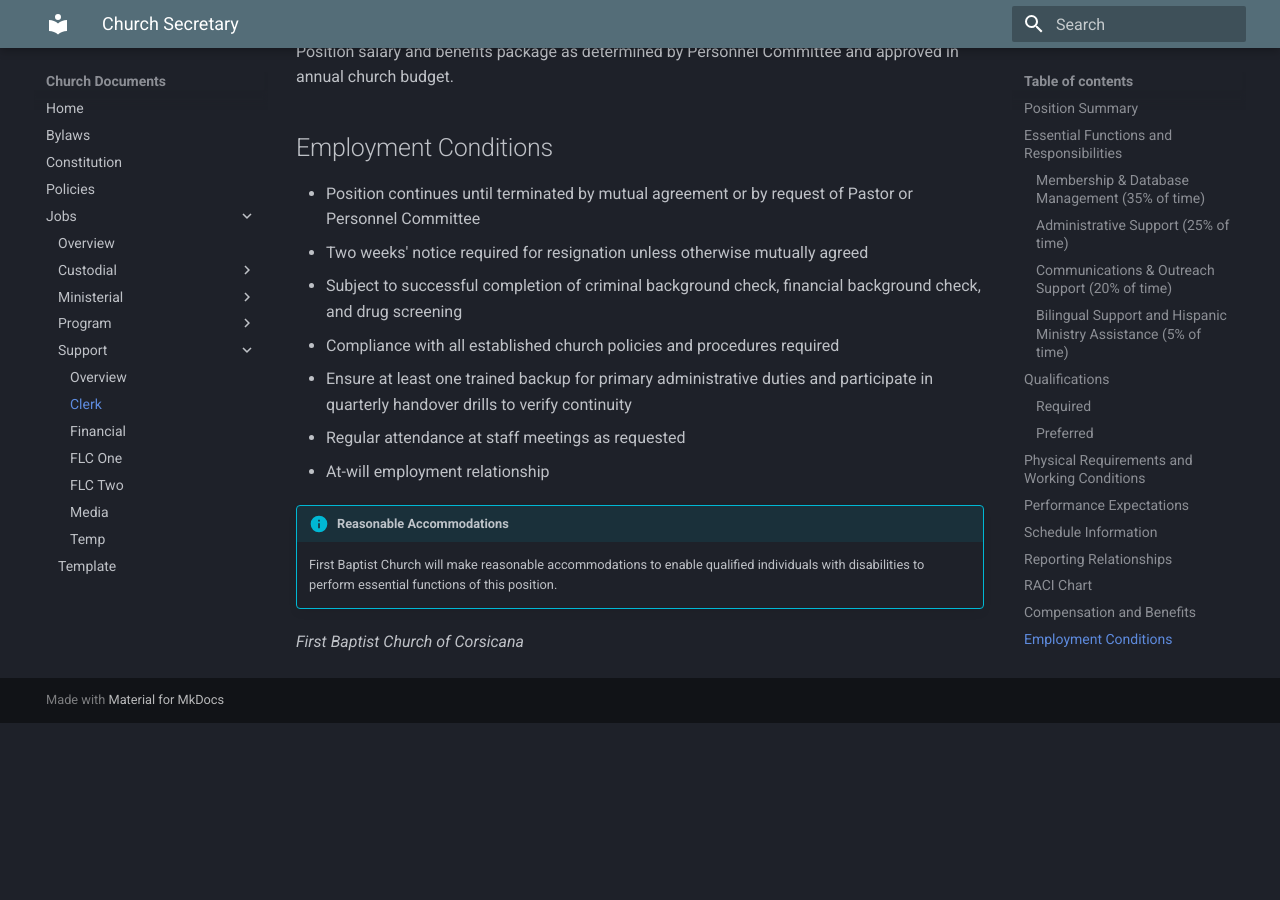
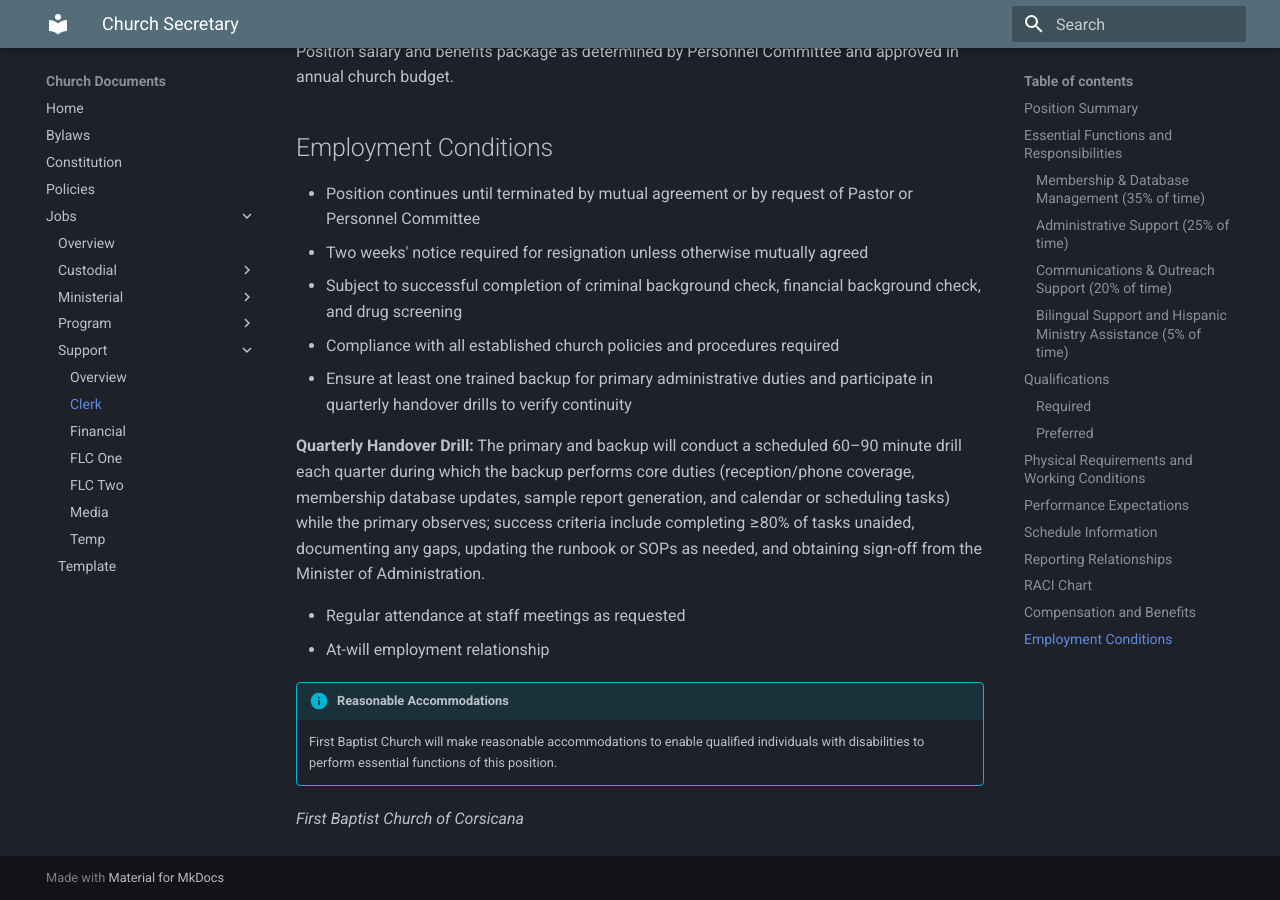
Before and after one commit to fbccana/church-docs, an MkDocs documentation site: the page built from docs/jobs/support/job-support-clerk.md, in a window 1280 px wide and 900 px high, scrolled down 4223 px. Built offline with MkDocs 1.6.1 and Material for MkDocs 9.7.7, drawn with Linux system fonts in a browser that asks for light colours; before the commit the page ends 4946 px from its top, so only the background shows below that.

Commit message:
docs(jobs): add quarterly handover drill description to Church Secretary

```diff
--- a/docs/jobs/support/job-support-clerk.md
+++ b/docs/jobs/support/job-support-clerk.md
@@ -126,6 +126,9 @@ Position salary and benefits package as determined by Personnel Committee and ap
 - Subject to successful completion of criminal background check, financial background check, and drug screening
 - Compliance with all established church policies and procedures required
 - Ensure at least one trained backup for primary administrative duties and participate in quarterly handover drills to verify continuity
+
+**Quarterly Handover Drill:** The primary and backup will conduct a scheduled 60–90 minute drill each quarter during which the backup performs core duties (reception/phone coverage, membership database updates, sample report generation, and calendar or scheduling tasks) while the primary observes; success criteria include completing ≥80% of tasks unaided, documenting any gaps, updating the runbook or SOPs as needed, and obtaining sign-off from the Minister of Administration.
+
 - Regular attendance at staff meetings as requested
 - At-will employment relationship
 
```
